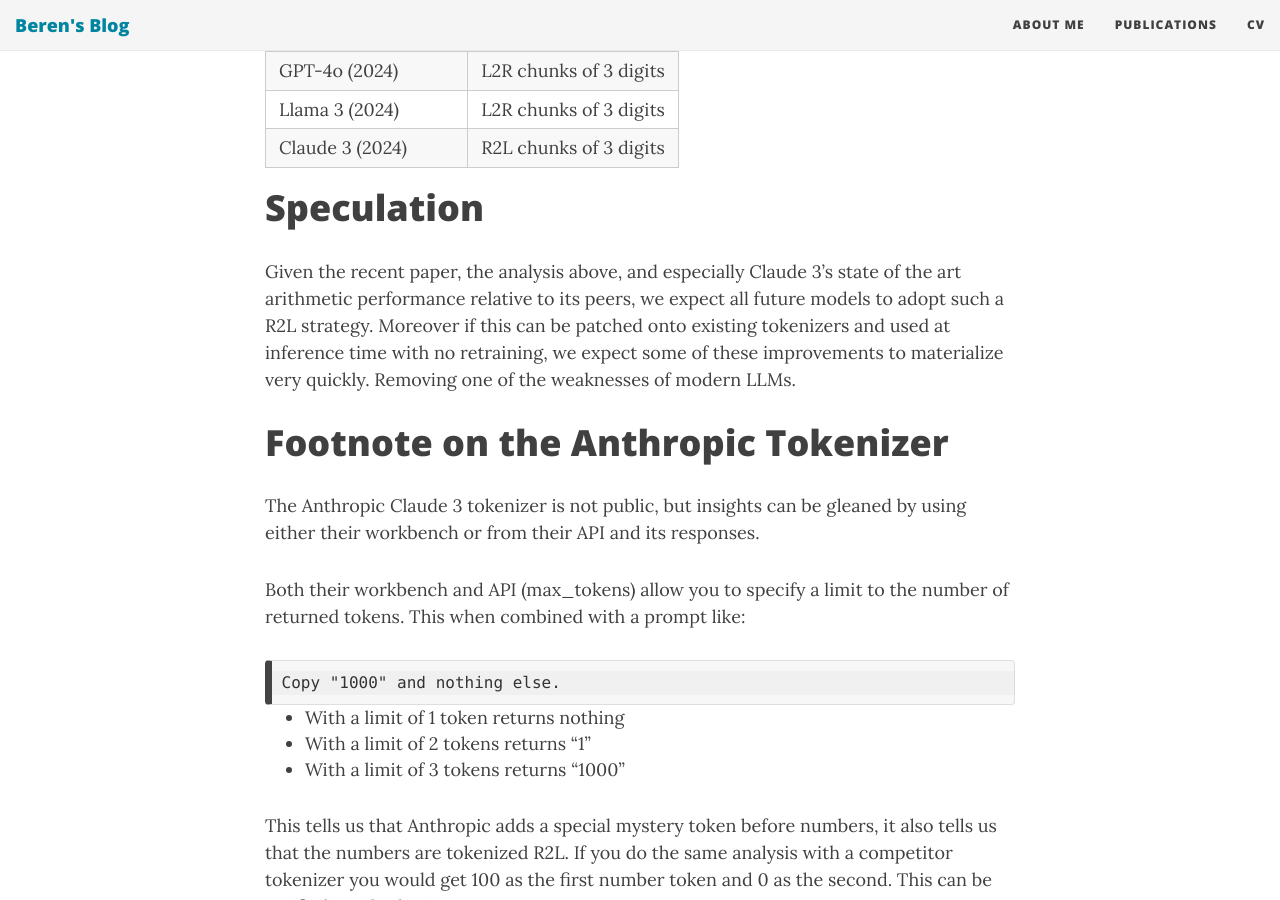
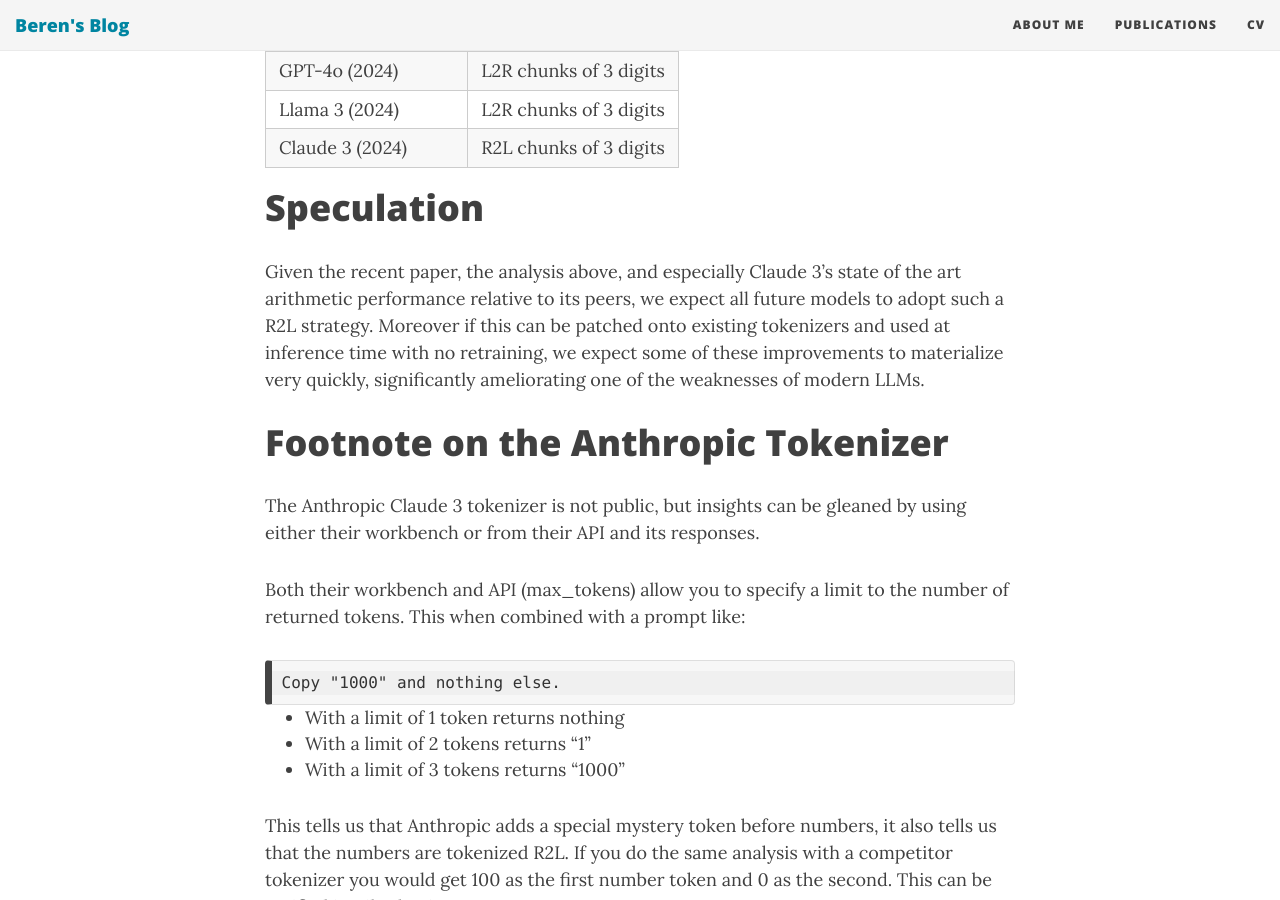
Before and after one commit to BerenMillidge/BerenMillidge.github.io, a Jekyll site: the page built from _posts/2024-07-07-Right-to-Left-Integer-Tokenization.md, in a window 1280 px wide and 900 px high, scrolled down 5129 px. Built offline with Jekyll 4.4.1, drawn with Linux system fonts in a browser that asks for light colours; nearby versions of some CDN libraries.

Commit message:
Update 2024-07-07-Right-to-Left-Integer-Tokenization.md

```diff
--- a/_posts/2024-07-07-Right-to-Left-Integer-Tokenization.md
+++ b/_posts/2024-07-07-Right-to-Left-Integer-Tokenization.md
@@ -85,7 +85,7 @@
 
 # Speculation
 
-Given the recent paper, the analysis above, and especially Claude 3’s state of the art arithmetic performance relative to its peers, we expect all future models to adopt such a R2L strategy. Moreover if this can be patched onto existing tokenizers and used at inference time with no retraining, we expect some of these improvements to materialize very quickly. Removing one of the weaknesses of modern LLMs.
+Given the recent paper, the analysis above, and especially Claude 3’s state of the art arithmetic performance relative to its peers, we expect all future models to adopt such a R2L strategy. Moreover if this can be patched onto existing tokenizers and used at inference time with no retraining, we expect some of these improvements to materialize very quickly, significantly ameliorating one of the weaknesses of modern LLMs.
 
 # Footnote on the Anthropic Tokenizer
 
```
